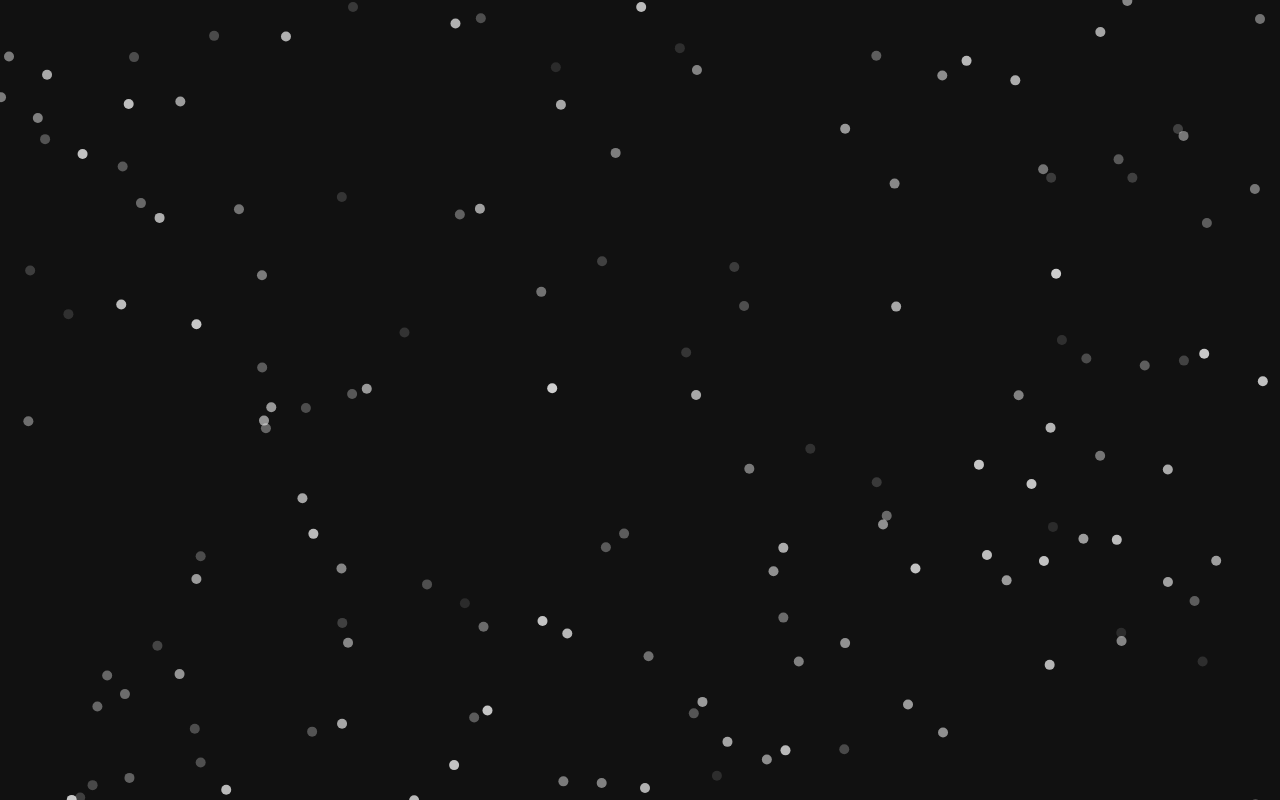
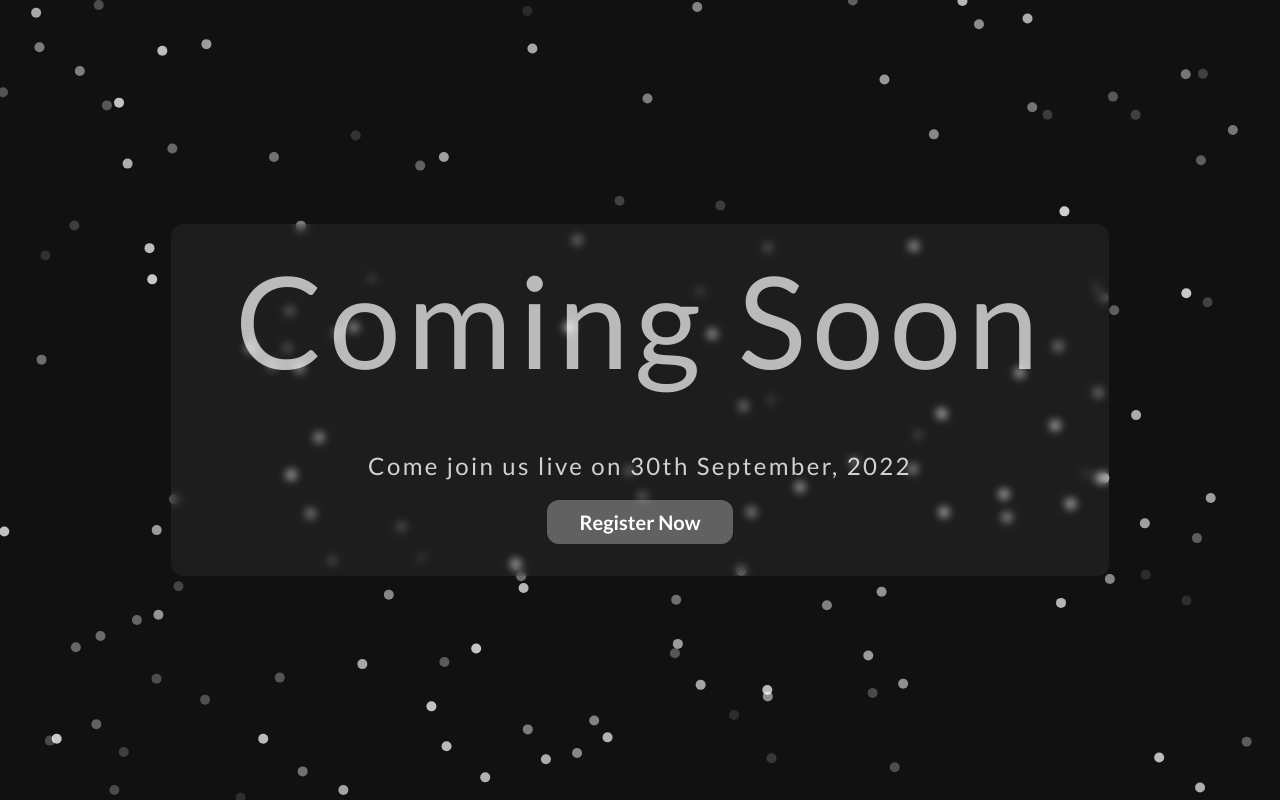
Before and after one commit to IshanSingla/applestudents.tech, a React (Create React App) app: page / in a window 1280 px wide. Built offline with nearby package versions, Linux system fonts and the light colour scheme.

Commit message:
Main screen made for large screen

```diff
--- a/src/App.js
+++ b/src/App.js
@@ -1,6 +1,7 @@
 import React from "react";
 import Particles from "react-tsparticles";
 import { loadFull } from "tsparticles";
+import Header from "./components/Header";
 
 function App() {
   const particlesInit = async (main) => {
@@ -10,13 +11,14 @@ function App() {
 
   return (
     <div className="App">
+      <Header />
       <Particles
         id="tsparticles"
         init={particlesInit}
         options={{
           fullScreen: {
             enable: true,
-            zIndex: 0,
+            zIndex: -1,
           },
           particles: {
             number: {
--- /dev/null
+++ b/src/components/Header.js
@@ -0,0 +1,21 @@
+import React from "react";
+
+function Header() {
+  return (
+    <div className="container m-auto h-screen flex items-center justify-center flex-col">
+      <div className="flex flex-col space-y-16 items-center justify-center backdrop-blur-sm px-16 py-8 rounded-xl bg-[rgba(255,255,255,0.05)]">
+        <h1 className="text-9xl tracking-wider font-medium text-[rgba(255,255,255,0.7)]">
+          Coming Soon
+        </h1>
+        <div className="flex flex-col items-center space-y-4">
+          <font className="text-[rgba(255,255,255,0.8)] text-[1.5rem] text-center tracking-widest">
+            Come join us live on 30th September, 2022
+          </font>
+          <button className="text-xl bg-[rgba(255,255,255,0.3)] text-white font-bold px-8 py-2 rounded-xl">Register Now</button>
+        </div>
+      </div>
+    </div>
+  );
+}
+
+export default Header;
--- a/src/index.css
+++ b/src/index.css
@@ -1,3 +1,8 @@
+@import url('https://fonts.googleapis.com/css2?family=Lato:ital,wght@0,100;0,300;0,400;0,700;0,900;1,100;1,300;1,400;1,700;1,900&display=swap');
 @tailwind base;
 @tailwind components;
 @tailwind utilities;
+
+*{
+    font-family: 'Lato', sans-serif;
+}
```
